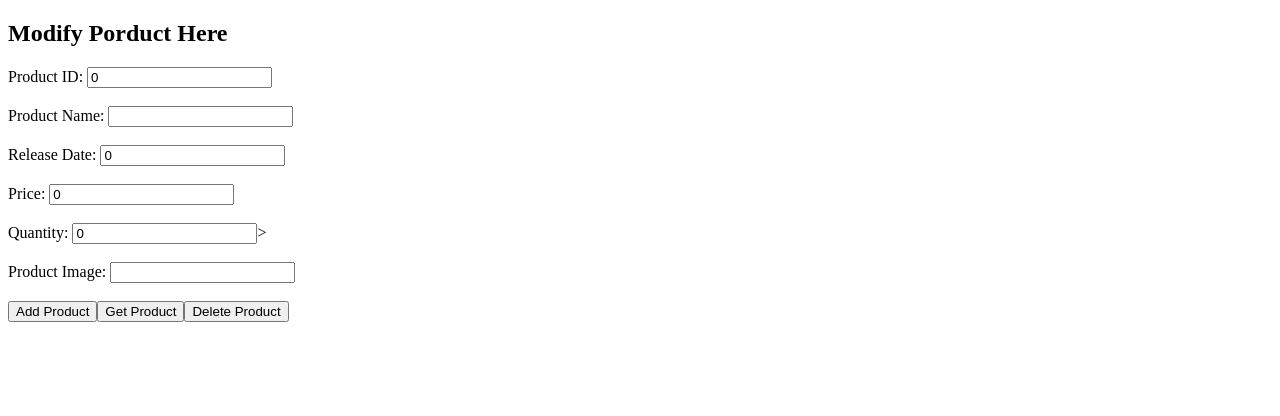
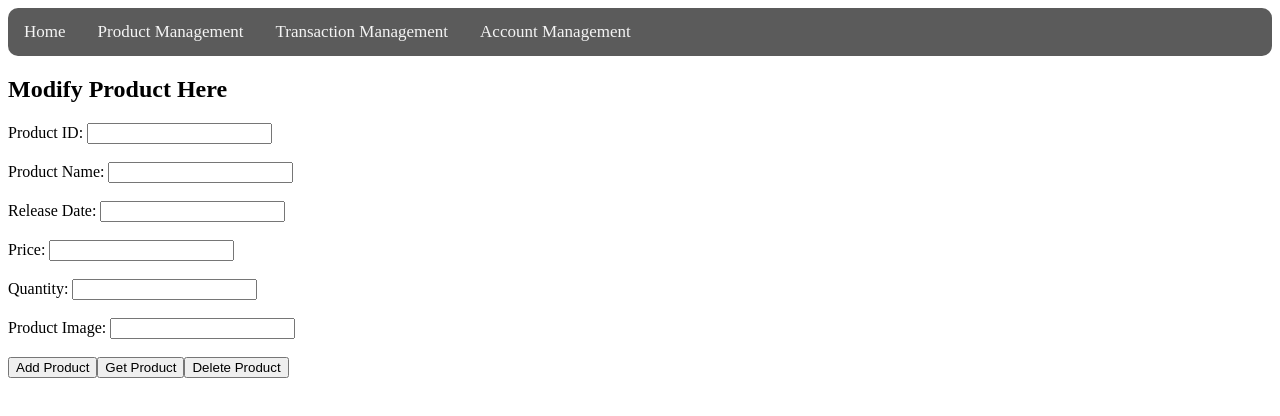
Before and after one commit to TheFloorIs-Java/P2GamesShop, an Angular app: page /products in a window 1280 px wide. Shown: the top 416 px of the page. Built offline with nearby package versions, Linux system fonts and the light colour scheme.

Commit message:
routed nav bar to page, functions do not work for add, delete, and get only when console.log

```diff
--- a/src/app/pages/modify-product/modify-product.component.html
+++ b/src/app/pages/modify-product/modify-product.component.html
@@ -1,4 +1,6 @@
-<h2>Modify Porduct Here</h2>
+<app-topnav></app-topnav>
+
+<h2>Modify Product Here</h2>
 
 Product ID:
 <input type="text" [(ngModel)]="product_id" />
@@ -15,7 +17,7 @@ Release Date:
 Price: <input type="text" [(ngModel)]="price" />
 <br />
 <br />
-Quantity: <input type="text" [(ngModel)]="quantity" />>
+Quantity: <input type="text" [(ngModel)]="quantity" />
 <br />
 <br />
 Product Image: <input type="text" [(ngModel)]="product_img" />
--- a/src/app/pages/modify-product/modify-product.component.ts
+++ b/src/app/pages/modify-product/modify-product.component.ts
@@ -1,4 +1,4 @@
-import { Component, OnInit } from '@angular/core';
+import { Component, Input, OnInit } from '@angular/core';
 import { HttpClientModule, HttpClient } from '@angular/common/http';
 
 @Component({
@@ -8,11 +8,17 @@ import { HttpClientModule, HttpClient } from '@angular/common/http';
 })
 export class ModifyProductComponent implements OnInit {
 
-  product_id: number = 0;
+  @Input()
+  product_id: any = "";
+  @Input()
   product_name: string = "";
-  release_date: number = 0;
-  price: number = 0;
-  quantity: number = 0;
+  @Input()
+  release_date: any = "";
+  @Input()
+  price: any = "";
+  @Input()
+  quantity: any = "";
+  @Input()
   product_img: string = ""
 
   constructor(private http: HttpClient) { }
@@ -22,6 +28,11 @@ export class ModifyProductComponent implements OnInit {
 
   postProduct() {
     console.log(this.product_id)
+    console.log(this.product_name)
+    console.log(this.release_date)
+    console.log(this.price)
+    console.log(this.quantity)
+    console.log(this.product_img)
 
     this.http.post("https://p2gamesstore.azurewebsites.net/products",
       {
```
